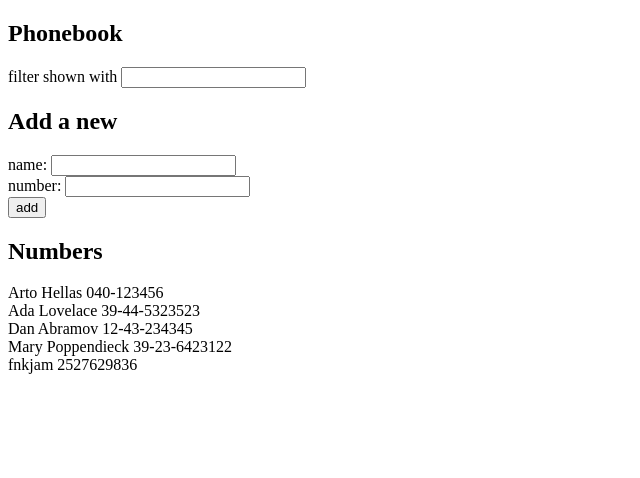
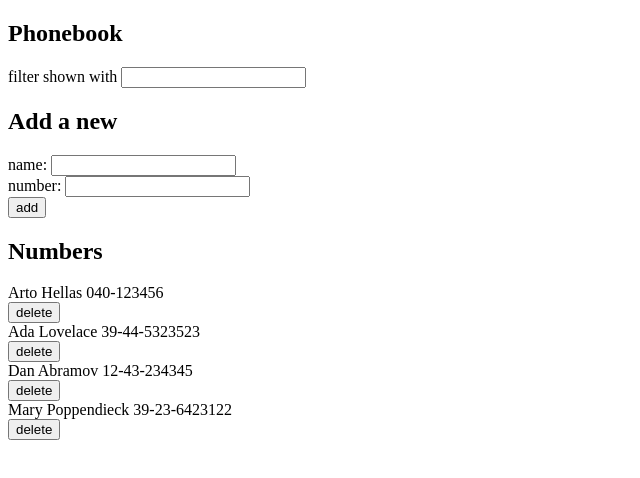
Before and after one commit to M-Ayoob-A/FSOpen, a React (Vite) app in the folder part2/phonebook/: page / in a window 1280 px wide. Shown: the top 478 px of the page, without its empty margins (0-640 px from the left). Built offline with nearby package versions, Linux system fonts and the light colour scheme; data requests are answered from the project's data file.

Commit message:
2.14 done

```diff
--- a/part2/phonebook/db.json
+++ b/part2/phonebook/db.json
@@ -19,11 +19,6 @@
       "name": "Mary Poppendieck",
       "number": "39-23-6423122",
       "id": "4"
-    },
-    {
-      "id": "9a93",
-      "name": "fnkjam",
-      "number": "2527629836"
     }
   ]
 }
--- a/part2/phonebook/src/App.jsx
+++ b/part2/phonebook/src/App.jsx
@@ -2,18 +2,15 @@ import { useState, useEffect } from 'react'
 import Filter from './Filter'
 import Form from './Form'
 import List from './List'
-import axios from 'axios'
+import services from './services/persons'
 
 const App = () => {
   const [persons, setPersons] = useState([])
   const [searchTerm, setSearchTerm] = useState('')
 
   useEffect(() => {
-    axios
-      .get('http://localhost:3001/persons').then(response => {
-        setPersons(response.data)
-      })
-  }, [])
+    services.getAll().then(data => setPersons(data))
+  }, [persons])
 
   return (
     <div>
@@ -22,7 +19,7 @@ const App = () => {
       <h2>Add a new</h2>
       <Form persons={persons} setPersons={setPersons} />
       <h2>Numbers</h2>
-      <List searchTerm={searchTerm} persons={persons} />
+      <List searchTerm={searchTerm} persons={persons} setPersons={setPersons} />
     </div>
   )
 }
--- a/part2/phonebook/src/Form.jsx
+++ b/part2/phonebook/src/Form.jsx
@@ -1,26 +1,20 @@
 import { useState } from "react"
 import axios from 'axios'
+import services from './services/persons'
 
 const Form = ({ persons, setPersons }) => {
 
   const [newName, setNewName] = useState('')
   const [newPhoneNumber, setNewPhoneNumber] = useState('')
-  //const [id, setId] = useState(persons.length + 1)
 
   const onFormSubmit = (event) => {
     event.preventDefault()
-    console.log(persons)
     if (persons.some(p => p.name === newName)) {
       alert(`${newName} is already added to phonebook`);
     } else {
       const newPerson = { 'name' : newName, 'number' : newPhoneNumber }
       setPersons(persons.concat(newPerson))
-      //setId(id + 1)
-      axios
-        .post('http://localhost:3001/persons', newPerson).then(response => {
-          console.log(response.data)
-        })
-      //console.log(id)
+      services.create(newPerson)
     }
   }
 
--- a/part2/phonebook/src/List.jsx
+++ b/part2/phonebook/src/List.jsx
@@ -1,10 +1,31 @@
-const List = ({ persons, searchTerm}) => {
+import services from './services/persons'
+
+const List = ({ persons, searchTerm, setPersons }) => {
+
+  const deletePerson = person => {
+    console.log(person)
+    if (window.confirm(`Delete ${person.name}?`)) {
+      services.deleteEntry(person.id)
+      setPersons(persons.filter(p => p.name !== person.name))
+    }
+  }
 
   return (
     <div>
-        {persons
-          .filter(person => person.name.toLowerCase().match(searchTerm))
-          .map(person => <div key={person.id} >{person.name} {person.number}</div>)}
+        {
+          persons
+            .filter(person => person.name.toLowerCase().match(searchTerm))
+            .map(person => {
+              return (
+                <div key={person.name}>
+                  <div >{person.name} {person.number}</div>
+                  <button onClick={() => deletePerson(person)}>
+                    delete
+                  </button>
+                </div>
+              )
+            })
+        }
       </div>
   )
 }
--- a/part2/phonebook/src/services/persons.js
+++ b/part2/phonebook/src/services/persons.js
@@ -9,7 +9,12 @@ const create = newObject => {
   return axios.post(baseUrl, newObject)
 }
 
+const deleteEntry = id => {
+  return axios.delete(baseUrl + '/' + id)
+}
+
 export default {
   getAll: getAll,
   create: create,
+  deleteEntry: deleteEntry
 }
```
